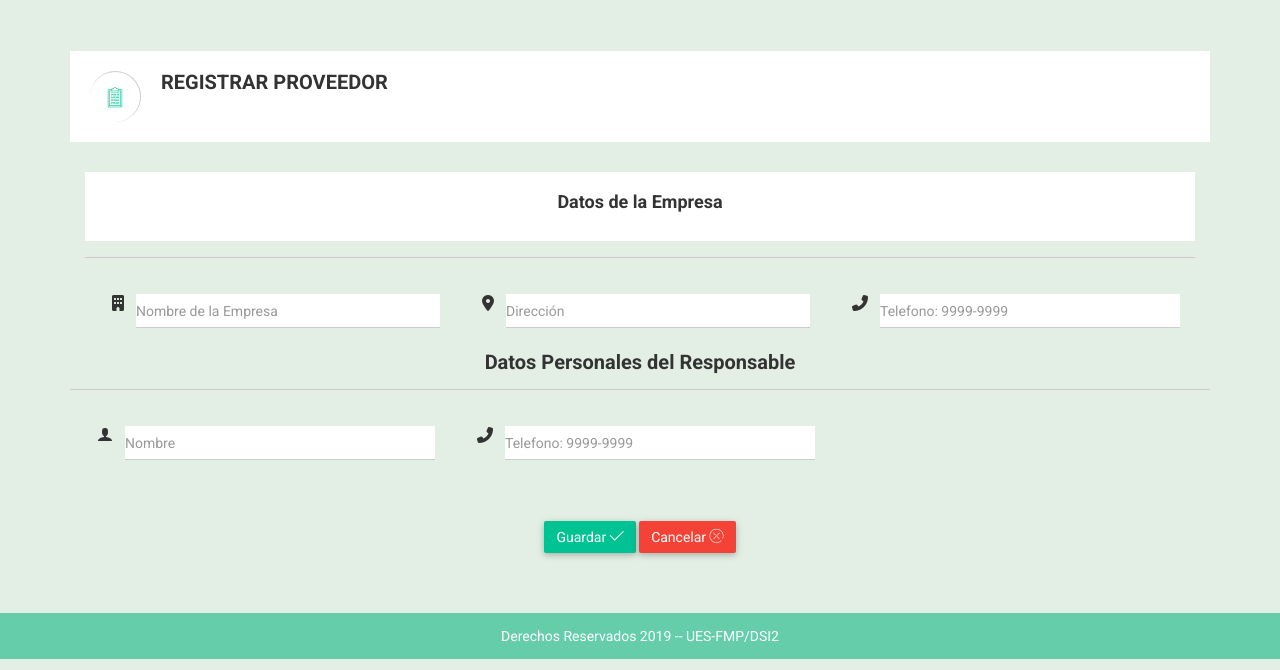
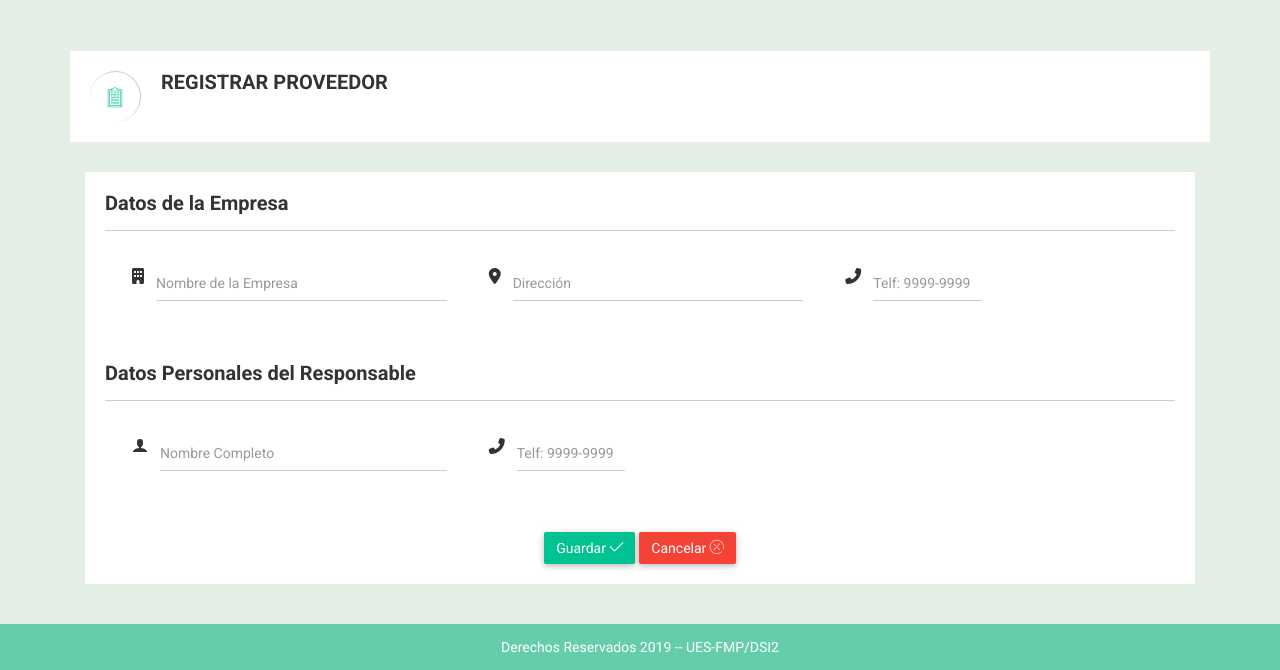
Before and after one commit to blnqx892/notika, a PHP site: page /RegProveedor.php in a window 1280 px wide. Shown: the part 153-823 px from the top of the page. Run offline with PHP 8.4, Linux system fonts and the light colour scheme; some libraries are stand-ins or nearby versions; some web fonts are replaced.

Commit message:
Actualizando

```diff
--- a/green-horizotal/Controladores/EmpleadoE.php
+++ b/green-horizotal/Controladores/EmpleadoE.php
@@ -12,13 +12,11 @@ $conexion = conectarMysql();
         $telefonoE = $_POST["telefono"];
         $cargoE = $_POST["cargo"];
 
-        $sql = "INSERT INTO empleado (fecha_Emple, Dui_Emple, nombres_Emple, apellidos_Emple, telefono_Emple, cargo_Emple) VALUES
+        $sql = "INSERT INTO empleado (fecha_Emple, Dui_Emple, nombres_Emple, apellidos_Emple, telefono_Emple, direccion_Emple, cargo_Emple) VALUES
         ('$fechaE','$duiE','$nombresE','$apellidosE','$telefonoE','$direccionE','$cargoE')";
 
         mysqli_query($conexion,$sql) or die ("Error no conectaaa".mysqli_connect_error());
 
         #$_SESSION['mensaje'] ="Registro guardado exitosamente";
         header("location: /Funesi/notika/green-horizotal/RegEmpleado.php");
-
-
 ?>
--- a/green-horizotal/RegProveedor.php
+++ b/green-horizotal/RegProveedor.php
@@ -34,22 +34,21 @@
   <!-- Breadcomb area End-->
   <!-- Inbox area Start-->
   <form action="Controladores/ProveedorC.php" method="POST">
-    <center>
     <div class="inbox-area">
       <div class="container">
         <div class="col-lg-12 col-md-12 col-sm-12 col-xs-12">
           <div class="form-element-list">
-
+            <div class="typography-hd-cr-4">
               <h4>Datos de la Empresa</h4>
             </div>
-            <hr style="width:100%;border-color:light-gray 15px;"><br>
+            <hr style="width:100%;border-color:light-gray 25px;"><br>
             <div class="col-lg-4 col-md-4 col-sm-4 col-xs-12">
               <div class="form-group ic-cmp-int">
                 <div class="form-ic-cmp">
                   <span class="fas fa-building"></span>
                 </div>
                 <div class="nk-int-st">
-                  <input type="text" class="form-control" placeholder="Nombre de la Empresa" name="nomEmp"id="nomEmp">
+                  <input type="text" class="form-control" placeholder="Nombre de la Empresa" name="nomEmp" id="nomEmp">
                 </div>
               </div>
             </div>
@@ -63,55 +62,52 @@
                 </div>
               </div>
             </div>
-            <div class="col-lg-4 col-md-4 col-sm-4 col-xs-12">
+            <div class="col-lg-2 col-md-2 col-sm-2 col-xs-12">
               <div class="form-group ic-cmp-int">
                 <div class="form-ic-cmp">
                   <span class="fas fa-phone-alt"></span>
                 </div>
                 <div class="nk-int-st">
-                  <input type="text" class="form-control" placeholder="Telefono: 9999-9999" name="telEmp" id="telEmp">
+                  <input type="text" class="form-control" placeholder="Telf: 9999-9999" name="telEmp" id="telEmp" data-mask="9999-9999">
                 </div>
               </div>
-            </div>
-            <br><br><br>
-          </div>
+            </div><br><br><br><br><br>
             <div class="typography-hd-cr-4">
               <h4>Datos Personales del Responsable</h4>
             </div>
             <hr style="width:100%;border-color:light-gray 25px;"><br>
-          <div class="cmp-tb-hd bcs-hd">
             <div class="col-lg-4 col-md-4 col-sm- col-xs-12">
               <div class="form-group ic-cmp-int">
                 <div class="form-ic-cmp">
                   <span class="icon-user"></span>
                 </div>
                 <div class="nk-int-st">
-                  <input type="text" class="form-control" placeholder="Nombre" name="nomRes" id="nomRes">
+                  <input type="text" class="form-control" placeholder="Nombre Completo" name="nomRes" id="nomRes">
                 </div>
               </div>
             </div>
-            <div class="col-lg-4 col-md-4 col-sm-4 col-xs-12">
+            <div class="col-lg-2 col-md-2 col-sm-2 col-xs-12">
               <div class="form-group ic-cmp-int">
                 <div class="form-ic-cmp">
                   <span class="fas fa-phone-alt"></span>
                 </div>
                 <div class="nk-int-st">
-                  <input type="text" class="form-control" placeholder="Telefono: 9999-9999" name="telRes" id="telRes">
+                  <input type="text" class="form-control" placeholder="Telf: 9999-9999" name="telRes" id="telRes" data-mask="9999-9999">
                 </div>
               </div>
             </div><br><br><br><br><br>
-            <div class="typography-hd-cr-4">
             <center>
+              <div class="dialog-pro dialog">
                 <button class="btn btn-success notika-btn-success" type="submit">Guardar <i
                     class="notika-icon notika-checked"></i></button>
-            <button class="btn btn-danger notika-btn-danger">Cancelar <i class="notika-icon notika-close"></i></button>
+                <button class="btn btn-danger notika-btn-danger">Cancelar <i
+                    class="notika-icon notika-close"></i></button>
+              </div>
             </center>
-        </div>
-
           </div>
         </div>
       </div>
-</center>
+    </div>
   </form>
   <!-- Inbox area End-->
   <!-- Start Footer area-->
@@ -196,6 +192,10 @@
   <script src="js/data-table/data-table-act.js"></script>
   <!-- main JS
     ============================================ -->
+
+     <!-- Input Mask JS
+    ============================================ -->
+  <script src="js/jasny-bootstrap.min.js"></script>
 </body>
 
 </html>
```
Also changed, not shown: green-horizotal/RegEmpleado.php (+30 -25 lines). Lines whose indentation alone changed are shown as unchanged.
